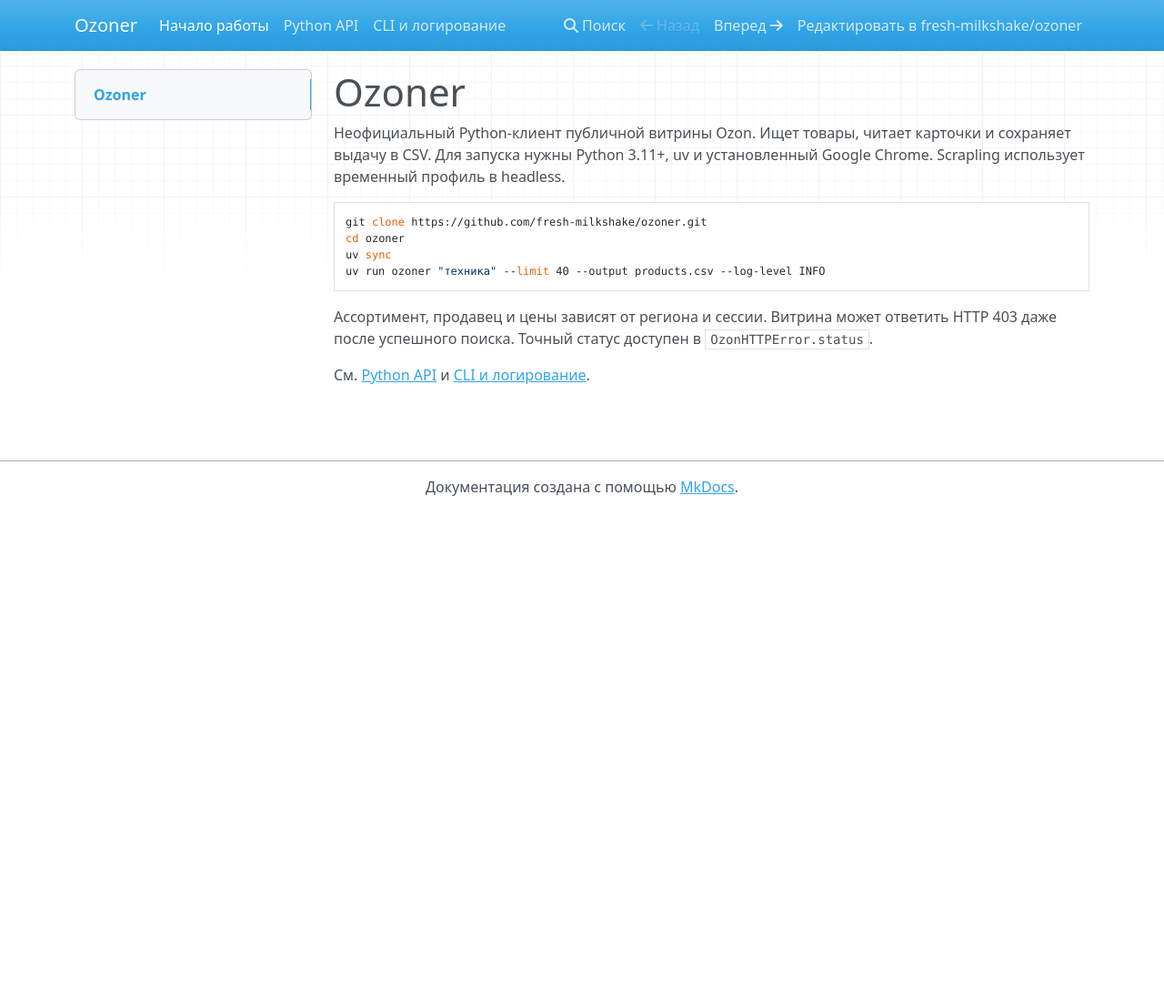
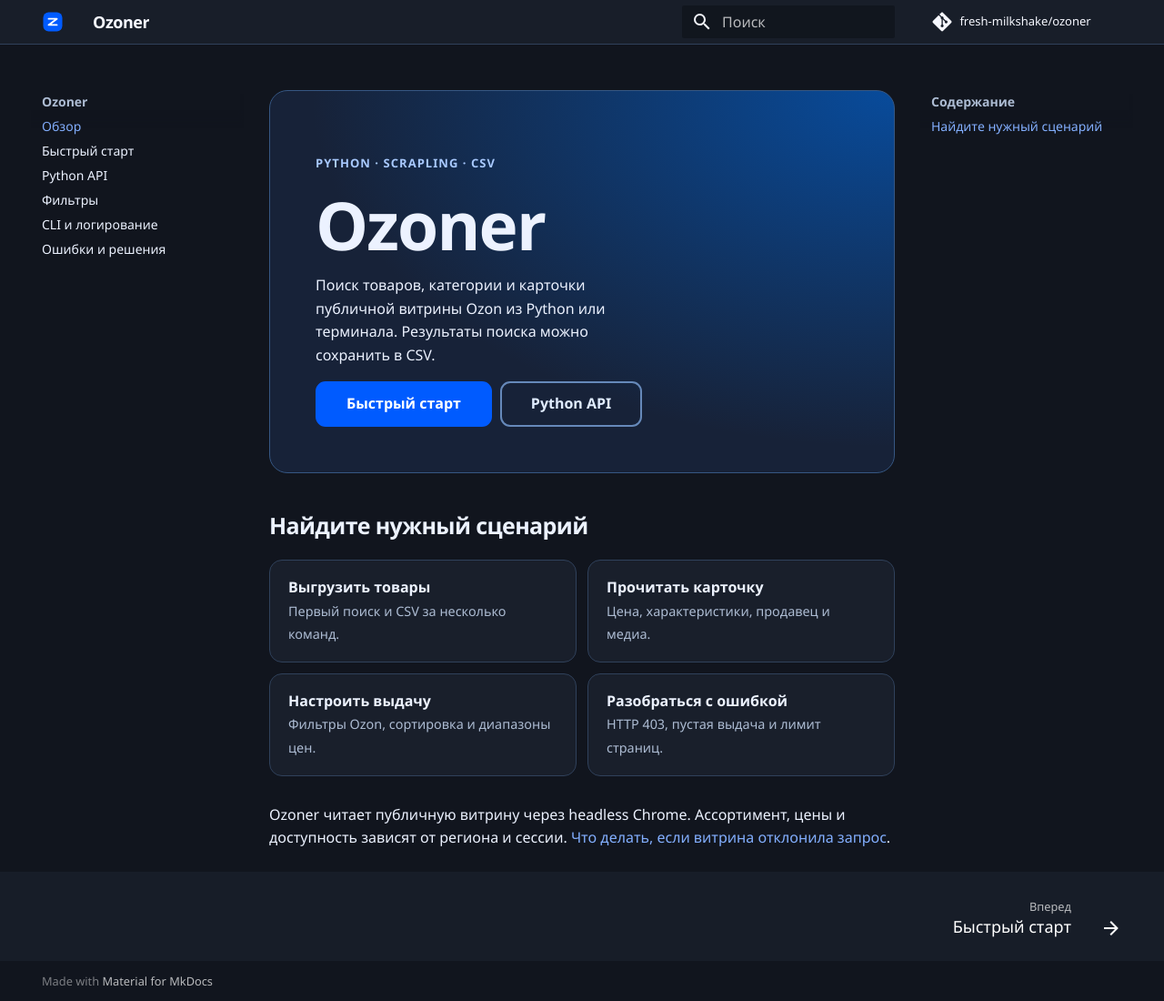
Before and after one commit to fresh-milkshake/ozoner, an MkDocs documentation site: the page built from docs/index.md, in a window 1280 px wide and 1100 px high. Shown: the whole window at 91% size. Built offline with MkDocs 1.6.1 and Material for MkDocs 9.7.7, drawn with Linux system fonts in a browser that asks for light colours; nearby versions of some CDN libraries; comment, search, counter and statistics services are not loaded.

Commit message:
docs: redesign the documentation and expand usage guides

````diff
--- /dev/null
+++ b/docs/assets/ozoner.css
@@ -0,0 +1,136 @@
+[data-md-color-scheme="slate"] {
+  --md-default-bg-color: #11151e;
+  --md-default-bg-color--light: #171d28;
+  --md-default-fg-color: #ecf2ff;
+  --md-default-fg-color--light: #adbcd3;
+  --md-default-fg-color--lightest: #2b384c;
+  --md-primary-fg-color: #181e29;
+  --md-primary-fg-color--light: #252e3e;
+  --md-primary-bg-color: #f6f8ff;
+  --md-accent-fg-color: #87b4ff;
+  --md-accent-fg-color--transparent: #005bff28;
+  --md-typeset-a-color: #83afff;
+  --md-code-bg-color: #1b2433;
+  --md-code-fg-color: #e0ecff;
+  --md-footer-bg-color: #171d28;
+  --md-footer-bg-color--dark: #11151e;
+  --md-text-font: "Segoe UI", "Noto Sans", sans-serif;
+  --oz-surface: #191f2b;
+  --oz-border: #30415b;
+  --oz-blue: #005bff;
+}
+
+.md-header {
+  border-bottom: 1px solid var(--oz-border);
+  box-shadow: none;
+}
+
+.md-header__title,
+.md-typeset h1,
+.md-typeset h2 {
+  font-weight: 700;
+  letter-spacing: -.025em;
+}
+
+.md-typeset h1 {
+  color: var(--md-default-fg-color);
+}
+
+.md-typeset :is(a, button):focus-visible {
+  outline: 2px solid var(--md-accent-fg-color);
+  outline-offset: 4px;
+}
+
+.md-typeset pre > code {
+  border: 1px solid var(--oz-border);
+  border-radius: .65rem;
+}
+
+.md-typeset .md-button {
+  border-color: #6689ba;
+  border-radius: .55rem;
+  color: #e0ecff;
+}
+
+.md-typeset .md-button:is(:hover, :focus) {
+  background: #234577;
+  border-color: #a8c9ff;
+  color: #fff;
+}
+
+.md-typeset .md-button--primary {
+  background: var(--oz-blue);
+  border-color: var(--oz-blue);
+  color: #fff;
+}
+
+.md-typeset .md-button--primary:is(:hover, :focus) {
+  background: #0049d4;
+  border-color: #87b4ff;
+}
+
+.md-typeset .oz-hero {
+  padding: clamp(1.25rem, 5vw, 2.5rem);
+  border: 1px solid #365783;
+  border-radius: 1rem;
+  background: radial-gradient(ellipse at 100% 0%, #084b9b 0%, transparent 66%), #172238;
+}
+
+.md-typeset .oz-hero h1 {
+  margin: .15em 0 .2em;
+  font-size: clamp(2.2rem, 8vw, 3.65rem);
+  line-height: 1.06;
+}
+
+.md-typeset .oz-hero p {
+  max-width: 42ch;
+}
+
+.md-typeset .oz-hero p:last-child {
+  display: flex;
+  flex-wrap: wrap;
+  gap: .45rem;
+  margin-bottom: 0;
+}
+
+.md-typeset .oz-kicker {
+  color: #a8c9ff;
+  font-size: .65rem;
+  font-weight: 700;
+  letter-spacing: .08em;
+  text-transform: uppercase;
+}
+
+.md-typeset .oz-links {
+  display: grid;
+  grid-template-columns: repeat(auto-fit, minmax(min(100%, 12rem), 1fr));
+  gap: .6rem;
+  margin: 1rem 0 1.5rem;
+}
+
+.md-typeset .oz-links a {
+  display: block;
+  padding: .85rem 1rem;
+  border: 1px solid var(--oz-border);
+  border-radius: .7rem;
+  background: var(--oz-surface);
+}
+
+.md-typeset .oz-links p {
+  display: grid;
+  margin: 0;
+}
+
+.md-typeset .oz-links a:hover {
+  border-color: var(--md-accent-fg-color);
+}
+
+.md-typeset .oz-links strong {
+  display: block;
+  color: var(--md-default-fg-color);
+}
+
+.md-typeset .oz-links span {
+  color: var(--md-default-fg-color--light);
+  font-size: .72rem;
+}
--- a/docs/index.md
+++ b/docs/index.md
@@ -1,14 +1,28 @@
+<div class="oz-hero" markdown="1">
+
+<span class="oz-kicker">Python · Scrapling · CSV</span>
+
 # Ozoner
 
-Неофициальный Python-клиент публичной витрины Ozon. Ищет товары, читает карточки и сохраняет выдачу в CSV. Для запуска нужны Python 3.11+, uv и установленный Google Chrome. Scrapling использует временный профиль в headless.
+Поиск товаров, категории и карточки публичной витрины Ozon из Python или терминала. Результаты поиска можно сохранить в CSV.
 
-```sh
-git clone https://github.com/fresh-milkshake/ozoner.git
-cd ozoner
-uv sync
-uv run ozoner "техника" --limit 40 --output products.csv --log-level INFO
-```
+[Быстрый старт](start.md){ .md-button .md-button--primary }
+[Python API](api.md){ .md-button }
 
-Ассортимент, продавец и цены зависят от региона и сессии. Витрина может ответить HTTP 403 даже после успешного поиска. Точный статус доступен в `OzonHTTPError.status`.
+</div>
 
-См. [Python API](api.md) и [CLI и логирование](cli.md).
+## Найдите нужный сценарий
+
+<div class="oz-links" markdown="1">
+
+[**Выгрузить товары** <span>Первый поиск и CSV за несколько команд.</span>](start.md#first-export)
+
+[**Прочитать карточку** <span>Цена, характеристики, продавец и медиа.</span>](api.md#product-details)
+
+[**Настроить выдачу** <span>Фильтры Ozon, сортировка и диапазоны цен.</span>](filters.md)
+
+[**Разобраться с ошибкой** <span>HTTP 403, пустая выдача и лимит страниц.</span>](troubleshooting.md)
+
+</div>
+
+Ozoner читает публичную витрину через headless Chrome. Ассортимент, цены и доступность зависят от региона и сессии. [Что делать, если витрина отклонила запрос](troubleshooting.md#http-403).
--- a/mkdocs.yml
+++ b/mkdocs.yml
@@ -6,9 +6,43 @@ repo_name: fresh-milkshake/ozoner
 site_author: fresh-milkshake
 edit_uri: edit/mkdocs/docs/
 theme:
-  name: mkdocs
-  locale: ru
+  name: material
+  language: ru
+  font: false
+  logo: assets/mark.svg
+  favicon: assets/mark.svg
+  palette:
+    scheme: slate
+    primary: custom
+    accent: custom
+  features:
+    - navigation.footer
+    - navigation.top
+    - toc.follow
+    - search.suggest
+    - content.code.copy
+plugins:
+  - search:
+      lang:
+        - ru
+        - en
+markdown_extensions:
+  - admonition
+  - attr_list
+  - md_in_html
+  - pymdownx.highlight
+  - pymdownx.superfences
+  - toc:
+      permalink: true
+extra_css:
+  - assets/ozoner.css
+validation:
+  links:
+    anchors: warn
 nav:
-  - Начало работы: index.md
+  - Обзор: index.md
+  - Быстрый старт: start.md
   - Python API: api.md
+  - Фильтры: filters.md
   - CLI и логирование: cli.md
+  - Ошибки и решения: troubleshooting.md
````
Also changed, not shown: docs/api.md (+24 -16 lines), docs/cli.md (+22 -3 lines), docs/filters.md (added, +42 -0 lines), docs/start.md (added, +30 -0 lines), docs/troubleshooting.md (added, +32 -0 lines), docs/assets/mark.svg (added), 1 other file.
